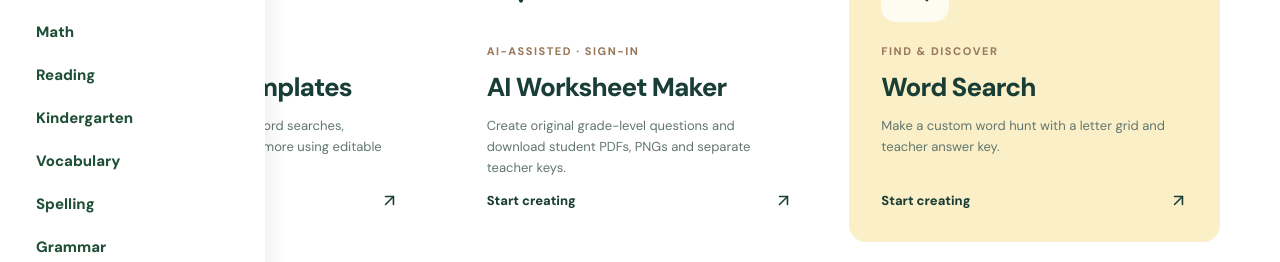
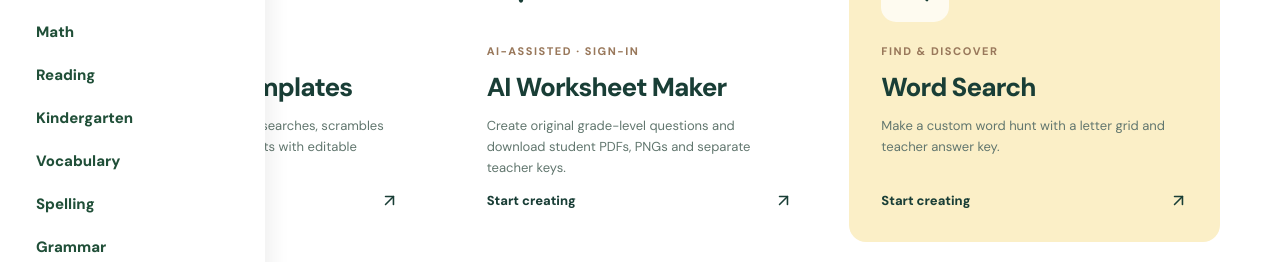
Before and after one commit to KanwarAfaq/worksheet, a Next.js app: page /create in a window 1280 px wide. Shown: the part 435-697 px from the top of the page. Built offline with nearby package versions, Linux system fonts and the light colour scheme; no server answers.

Commit message:
fix(nav): simplify sidebar and align links with four supported templates

```diff
--- a/src/app/create/page.tsx
+++ b/src/app/create/page.tsx
@@ -4,7 +4,7 @@ import Link from 'next/link';
 import {Search,Shuffle,SpellCheck,ArrowUpRight,CheckCircle2,Sparkles,Layers3} from 'lucide-react';
 export const metadata:Metadata={title:'Free Worksheet Maker'};
 const makers=[
-  {href:'/create/templates',name:'8 Printable Templates',icon:Layers3,description:'Trace dotted letters, make word searches, scramble, match, count and more using editable sample word lists.',accent:'blue',tag:'NO SIGN-IN REQUIRED'},
+  {href:'/create/templates',name:'4 Printable Templates',icon:Layers3,description:'Create tracing sheets, word searches, scrambles and missing-letter worksheets with editable content.',accent:'blue',tag:'NO SIGN-IN REQUIRED'},
   {href:'/create/ai',name:'AI Worksheet Maker',icon:Sparkles,description:'Create original grade-level questions and download student PDFs, PNGs and separate teacher keys.',accent:'mint',tag:'AI-ASSISTED · SIGN-IN'},
   {href:'/create/word-search',name:'Word Search',icon:Search,description:'Make a custom word hunt with a letter grid and teacher answer key.',accent:'yellow',tag:'FIND & DISCOVER'},
   {href:'/create/word-scramble',name:'Word Scramble',icon:Shuffle,description:'Mix up words into a playful spelling challenge with solutions.',accent:'lavender',tag:'MIX & SOLVE'},
```
